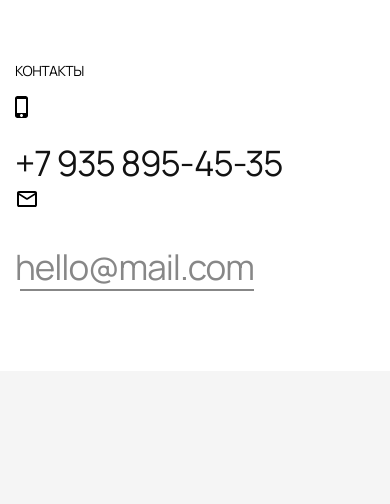
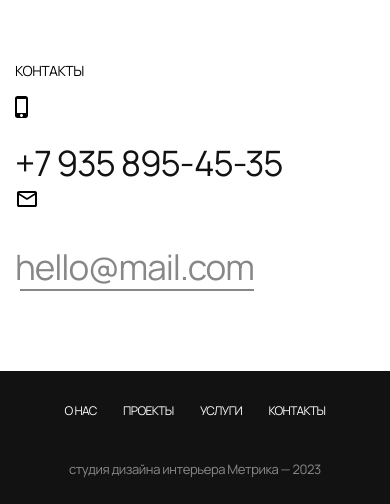
Before and after one commit to codezla/metrica-site, a plain HTML site: page index.html in a window 390 px wide. Shown: the part 5939-6443 px from the top of the page. Before the commit the page ends 6310 px from the top, so only its background shows below. Drawn offline with Linux system fonts and the light colour scheme.

Commit message:
add adaptive footer

```diff
--- a/index.html
+++ b/index.html
@@ -285,17 +285,17 @@
       </ul>
     </address>
 
-    <!--
     <footer class="footer">
+      <div class="footer__inner">
         <ul class="footer__links">
           <li><a href="#aboutus__view" class="footer__link">О НАС</a></li>
           <li><a href="#projects__view" class="footer__link">ПРОЕКТЫ</a></li>
           <li><a href="#services__view" class="footer__link">УСЛУГИ</a></li>
           <li><a href="#contacts__view" class="footer__link">КОНТАКТЫ</a></li>
         </ul>
-      <p class="footer__aboutus">студия дизайна интерьера Метрика — 2023</p>
+        <p class="copyright">студия дизайна интерьера Метрика — 2023</p>
+      </div>
     </footer>
-    -->
 
     <script src="gallery.js"></script>
   </body>
--- a/styles/mobile.css
+++ b/styles/mobile.css
@@ -219,4 +219,25 @@
     font-size: 35px;
     line-height: 45.62px;
   }
+
+  .footer__inner {
+    padding-top: 30px;
+    padding-bottom: 26px;
+  }
+
+  .footer__links {
+    width: 281px;
+    margin-bottom: 41px;
+  }
+
+  .footer__link {
+    padding: 8px 10px;
+    font-size: 12px;
+    line-height: 16px;
+  }
+
+  .copyright {
+    font-size: 13px;
+    line-height: 18px;
+  }
 }
--- a/styles/styles.css
+++ b/styles/styles.css
@@ -495,21 +495,28 @@ h2 {
 }
 
 .footer {
-  padding-bottom: 0px;
-  min-width: 1470px;
+  width: 1400px;
+  padding-bottom: 0;
+  margin: 0 auto;
+}
+
+.footer__inner {
+  padding-top: 60px;
+  padding-bottom: 30px;
+  display: flex;
+  flex-direction: column;
+  align-items: center;
 }
 
 .footer__links {
-  padding-top: 60px;
-  padding-bottom: 88px;
-  margin: 0 auto;
-  width: 526px;
+  width: 450px;
+  margin-bottom: 87px;
+  display: flex;
+  justify-content: space-between;
 }
 
 .footer__link {
-  display: inline-block;
-  box-sizing: border-box;
-  padding-right: 55px;
+  padding: 10px 20px;
   color: #ffffff;
 }
 
@@ -517,13 +524,7 @@ h2 {
   opacity: 0.5;
 }
 
-.footer__link li:nth-last-child(1) {
-  padding-right: 0px;
-}
-
-.footer__aboutus {
-  padding-bottom: 30px;
-  text-align: center;
+.copyright {
   font-size: 20px;
   line-height: 27px;
   opacity: 0.5;
--- a/styles/tablet.css
+++ b/styles/tablet.css
@@ -199,4 +199,8 @@
   .mail__contact__link {
     font-size: 45px;
   }
+
+  .footer {
+    width: 100%;
+  }
 }
```
Lines whose indentation alone changed are shown as unchanged.
